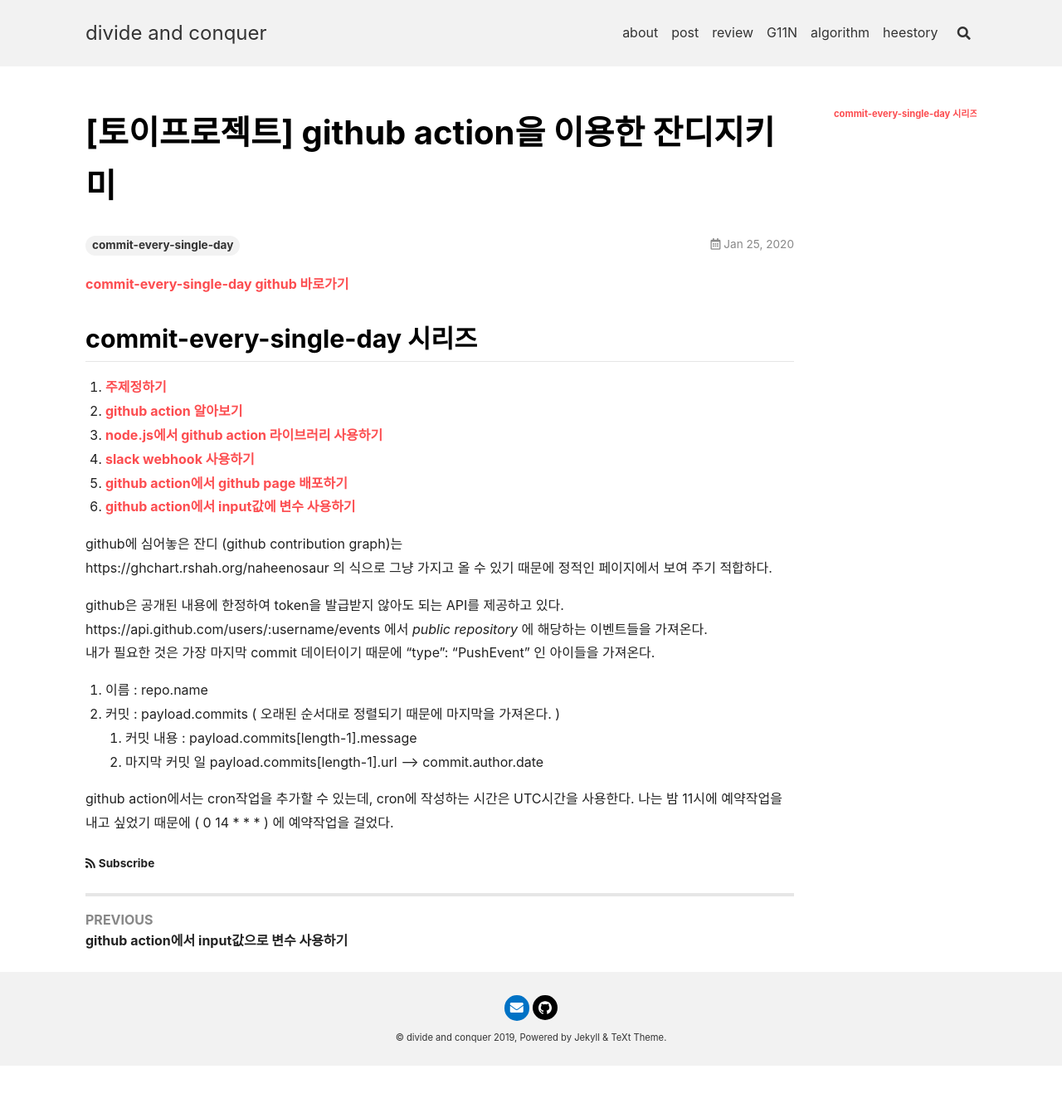
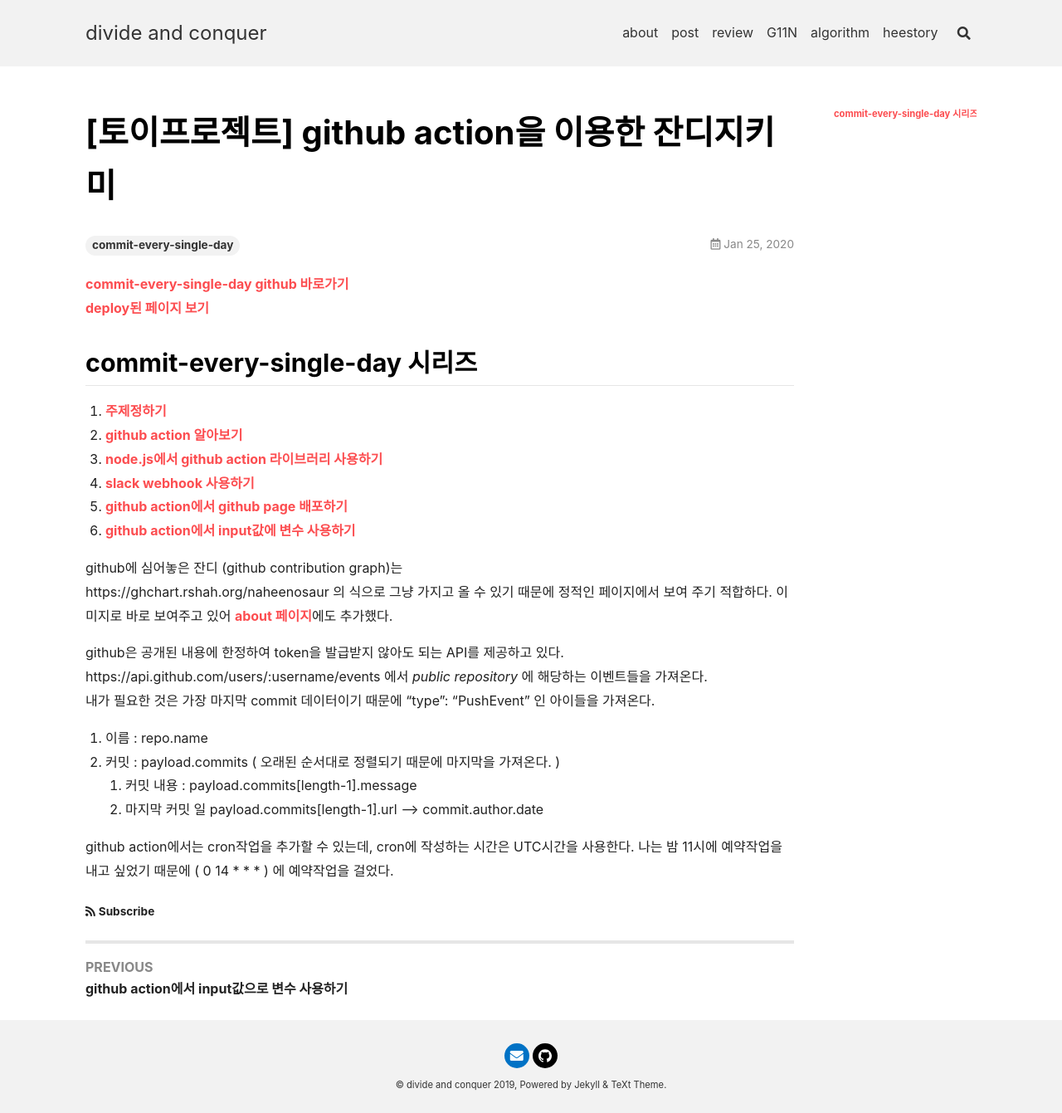
Before and after one commit to naheenosaur/naheenosaur.github.io, a Jekyll site: the page built from _posts/2020-01-25-github-action을-이용한-토이프로젝트.md, in a window 1280 px wide. Shown: the whole page at 83% size. Built offline with Jekyll 4.4.1, drawn with Linux system fonts in a browser that asks for light colours; nearby versions of some CDN libraries; before the commit the page ends 1284 px from its top, so only the background shows below that.

Commit message:
토이프로젝트 총평 수정

```diff
--- a/_posts/2020-01-25-github-action을-이용한-토이프로젝트.md
+++ b/_posts/2020-01-25-github-action을-이용한-토이프로젝트.md
@@ -5,19 +5,21 @@ date:   2020-01-25 21:00:00 +0900
 tags: [commit-every-single-day]
 ---
 
-[commit-every-single-day github 바로가기]()
+[commit-every-single-day github 바로가기](https://github.com/naheenosaur/commit-every-single-day)
+[deploy된 페이지 보기](https://naheenosaur.github.io/commit-every-single-day)
 
 ## commit-every-single-day 시리즈
-1. [주제정하기]()
+1. [주제정하기](https://naheenosaur.github.io/토이프로젝트-주제정하기)
 2. [github action 알아보기]()
 3. [node.js에서 github action 라이브러리 사용하기]()
-4. [slack webhook 사용하기]()
-5. [github action에서 github page 배포하기]()
-6. [github action에서 input값에 변수 사용하기]()
+4. [slack webhook 사용하기](https://naheenosaur.github.io/slack-webhook)
+5. [github action에서 github page 배포하기](https://naheenosaur.github.io/deploy-github-page)
+6. [github action에서 input값에 변수 사용하기](https://naheenosaur.github.io/variables-for-github-action)
 
 
 github에 심어놓은 잔디 (github contribution graph)는
 https://ghchart.rshah.org/naheenosaur 의 식으로 그냥 가지고 올 수 있기 때문에 정적인 페이지에서 보여 주기 적합하다.
+이미지로 바로 보여주고 있어 [about 페이지](https://naheenosaur.github.io/naheenosaur)에도 추가했다.
 
 github은 공개된 내용에 한정하여 token을 발급받지 않아도 되는 API를 제공하고 있다.
 https://api.github.com/users/:username/events 에서 _public repository_ 에 해당하는 이벤트들을 가져온다.
```
Also changed, not shown: naheenosaur.md (+4 -0 lines).
